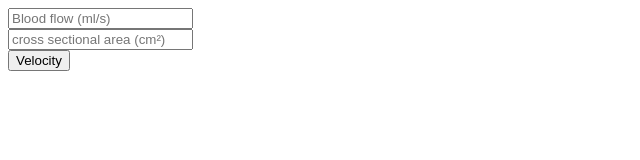
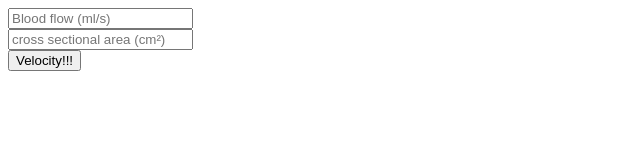
Before and after one commit to WanzeNwosu/blad, a plain HTML site: page index.html in a window 1280 px wide. Shown: the full height of the page, 0-640 px from the left. Drawn offline with Linux system fonts and the light colour scheme.

Commit message:
update index

```diff
--- a/index.html
+++ b/index.html
@@ -10,7 +10,7 @@
     <form>
         <input type="text" id="first" placeholder="Blood flow (ml/s)"/><br/>
         <input type="text" id="second" placeholder="cross sectional area (cm²)"/><br/>
-        <input type="submit" value="Velocity" onclick="calc()"/>
+        <input type="submit" value="Velocity!!!" onclick="calc()"/>
     </form>
 
 </body>
```
